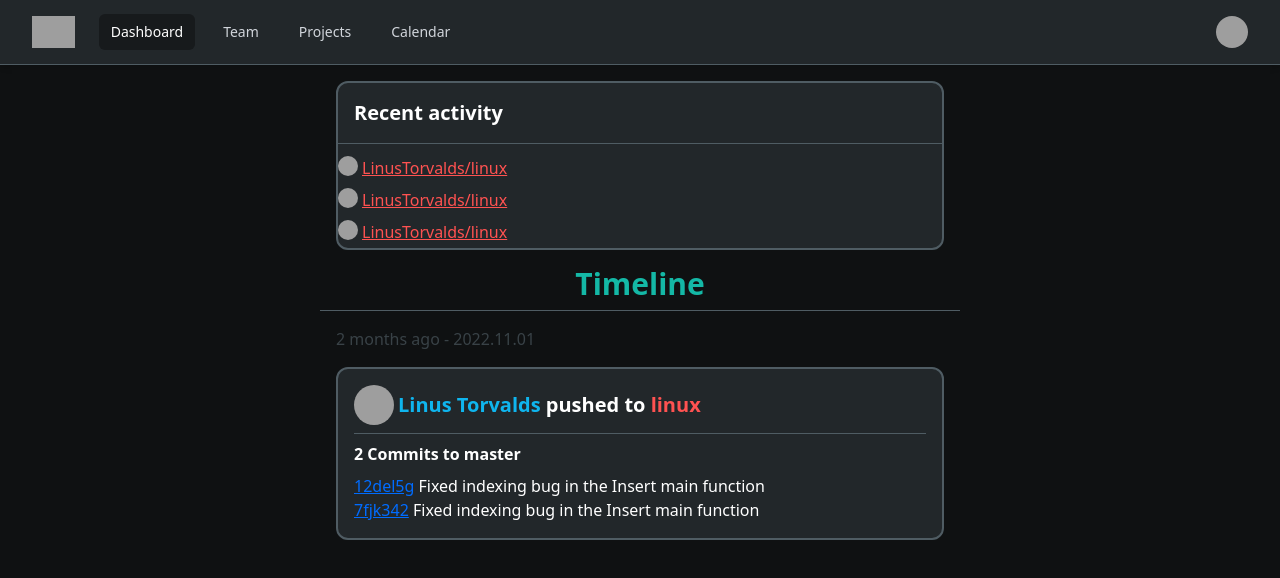
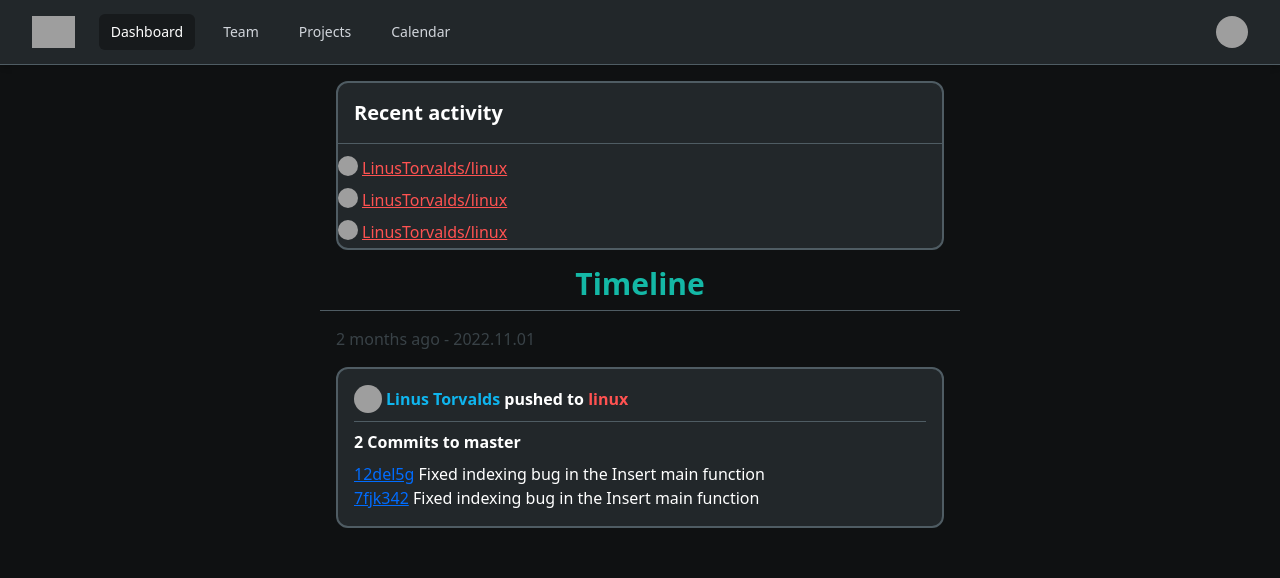
Before and after one commit to SnekAtMiskolc/Magitian, a SvelteKit app: page / in a window 1280 px wide. Shown: the top 578 px of the page. Built offline with nearby package versions, Linux system fonts and the light colour scheme; grey boxes are pictures that could not be loaded; some icons are missing.

Commit message:
correct sizes

```diff
--- a/src/components/timeline/content/Push.svelte
+++ b/src/components/timeline/content/Push.svelte
@@ -4,8 +4,8 @@
 
 <div class="text-white">
     <div class="flex place-items-center">
-        <img class="rounded-full w-10 h-10 mr-1 bg-center" src="https://images.unsplash.com/photo-1472099645785-5658abf4ff4e?ixlib=rb-1.2.1&ixid=eyJhcHBfaWQiOjEyMDd9&auto=format&fit=facearea&facepad=2&w=256&h=256&q=80" alt="">
-        <h1 class="font-bold text-xl">
+        <img class="rounded-full w-7 h-7 mr-1 bg-center" src="https://images.unsplash.com/photo-1472099645785-5658abf4ff4e?ixlib=rb-1.2.1&ixid=eyJhcHBfaWQiOjEyMDd9&auto=format&fit=facearea&facepad=2&w=256&h=256&q=80" alt="">
+        <h1 class="font-bold ">
             <a href="/LinusTorvalds" class="text-blue-500">Linus Torvalds</a> pushed to <a href="/LinusTorvalds/linux" class="text-mythic-400">linux</a>
         </h1>
     </div>
```
